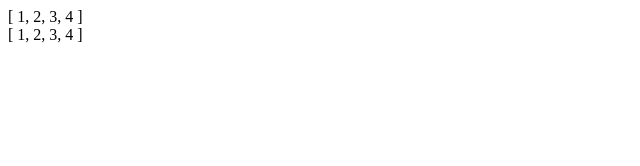
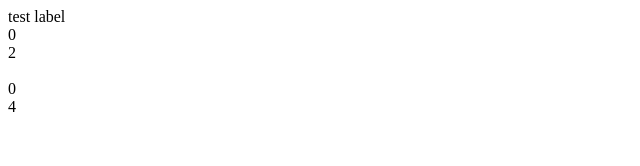
Before and after one commit to KimJaeGeun/vite-study, a Vue app: page / in a window 1280 px wide. Shown: the top 166 px of the page, without its empty margins (0-640 px from the left). Built offline with nearby package versions, Linux system fonts and the light colour scheme.

Commit message:
vue 내장객체 - ref(), reactive 재공부2

```diff
--- a/src/App.vue
+++ b/src/App.vue
@@ -1,11 +1,25 @@
 <template>
-<reactive-data-view />
+<!-- <reactive-data-view /> -->
 <ref-test-view />
+<!-- <use-store-view /> -->
+<!-- <div>{{ counter }}</div>
+<button @click="increment">increment</button> -->
 </template>
 
 <script setup lang="ts">
-import refTestView  from '@/components/reactiveDataView.vue';
-import reactiveDataView  from '@/components/reactiveDataView.vue';
+// import { onMounted } from 'vue';
+import refTestView  from '@/components/refTestView.vue';
+// import reactiveDataView  from '@/components/reactiveDataView.vue';
+// import useStoreView from '@/components/useStoreView.vue';
+// import { useCounter } from '@/testFunction/toRef.js'
+
+// const { counter, increment } = useCounter();
+
+// onMounted(() => {
+//   setTimeout(increment, 3000);
+// })
+
+
 
 
 </script>
--- a/src/components/reactiveDataView.vue
+++ b/src/components/reactiveDataView.vue
@@ -4,7 +4,7 @@
 </template>
 
 <script setup lang="ts">
-import { ref, reactive } from 'vue'
+import { ref, reactive, isReactive, readonly } from 'vue'
 // not reactive data
 const text = "not reactive";
 const array = ["not reactive"];
@@ -19,7 +19,11 @@ const reactiveObj = reactive({
     b: 2,
   },
   array: [1, 2, 3]
-})
+});
+
+// 복사된 읽기전용 객체
+const objCopy = readonly(reactiveObj);
+
 
 
 function reactFunc() {
@@ -32,8 +36,9 @@ function reactFunc() {
     // refObj.value = { a: 2 }
 
     // reactive -> 반응성 객체이기에 변경감지
-    reactiveObj.array.push(4)
+    reactiveObj.array.push(4);
 }
 
-setTimeout( reactFunc ,3000)
+setTimeout( reactFunc ,3000);
+
 </script>
--- a/src/components/refTestView.vue
+++ b/src/components/refTestView.vue
@@ -1,11 +1,24 @@
 <template>
 <div ref="test">test label</div>
+<div>{{ test2.a }}</div>
+<div>{{ test2.b }}</div>
+<br />
+<div>{{ test3.a }}</div>
+<div>{{ test3.b }}</div>
 </template>
 
 <script setup lang="ts">
-import { ref, onMounted } from "vue";
+import { ref, reactive, onMounted, watch } from "vue";
 
 const test = ref("test");
+const test2 = ref({
+  a: 1,
+  b: 2,
+});
+const test3 = reactive({
+  a: 3,
+  b: 4,
+});
 
 // mount전이므로 String "test"을 반환
 console.log(test.value);
@@ -14,8 +27,29 @@ onMounted( () => {
   // mount후이므로 dom객체 <div ref="test">test label</div>
   console.log(test.value);
   // 렌더링 된 dom요소내 엘리먼트에 접근가능
-  console.log(test.value.innerText);
+  // console.log(test.value.innerText);
 })
+
+// ref 렌더링 테스트
+watch(() => test2.value.a, () => {
+  console.log("ref a changed")
+})
+
+watch(() => test2.value.b, () => {
+  console.log("ref b changed")
+})
+
+watch(() => test3.a, () => {
+  console.log("reac a changed")
+})
+
+watch(() => test3.b, () => {
+  console.log("reac b changed")
+})
+
+setTimeout(() => {test2.value.a = 0;} ,3000)
+setTimeout(() => {test3.a = 0;} ,3000)
+
 
 </script>
 
--- /dev/null
+++ b/src/components/useStoreView.vue
@@ -0,0 +1,18 @@
+<template>
+<div>{{ store.counter }}</div>
+</template>
+
+<script setup lang="ts">
+import { onMounted } from "vue";
+import { useCounterStore } from "@/stores/counter";
+
+const store = useCounterStore();
+
+onMounted(() => {
+    setTimeout(() => { store.increment() }, 2000)
+})
+
+</script>
+
+<style>
+</style>
--- /dev/null
+++ b/src/testFunction/toRef.js
@@ -0,0 +1,16 @@
+import { ref, reactive } from "vue";
+
+export function useCounter() {
+    const counter = reactive({
+        a: 1
+    });
+
+    function increment() {
+        counter.a += 1;
+    }
+
+    return {
+        counter,
+        increment
+    }
+}
```
Also changed, not shown: 1 other file (tests, documents, lock files or other folders).
